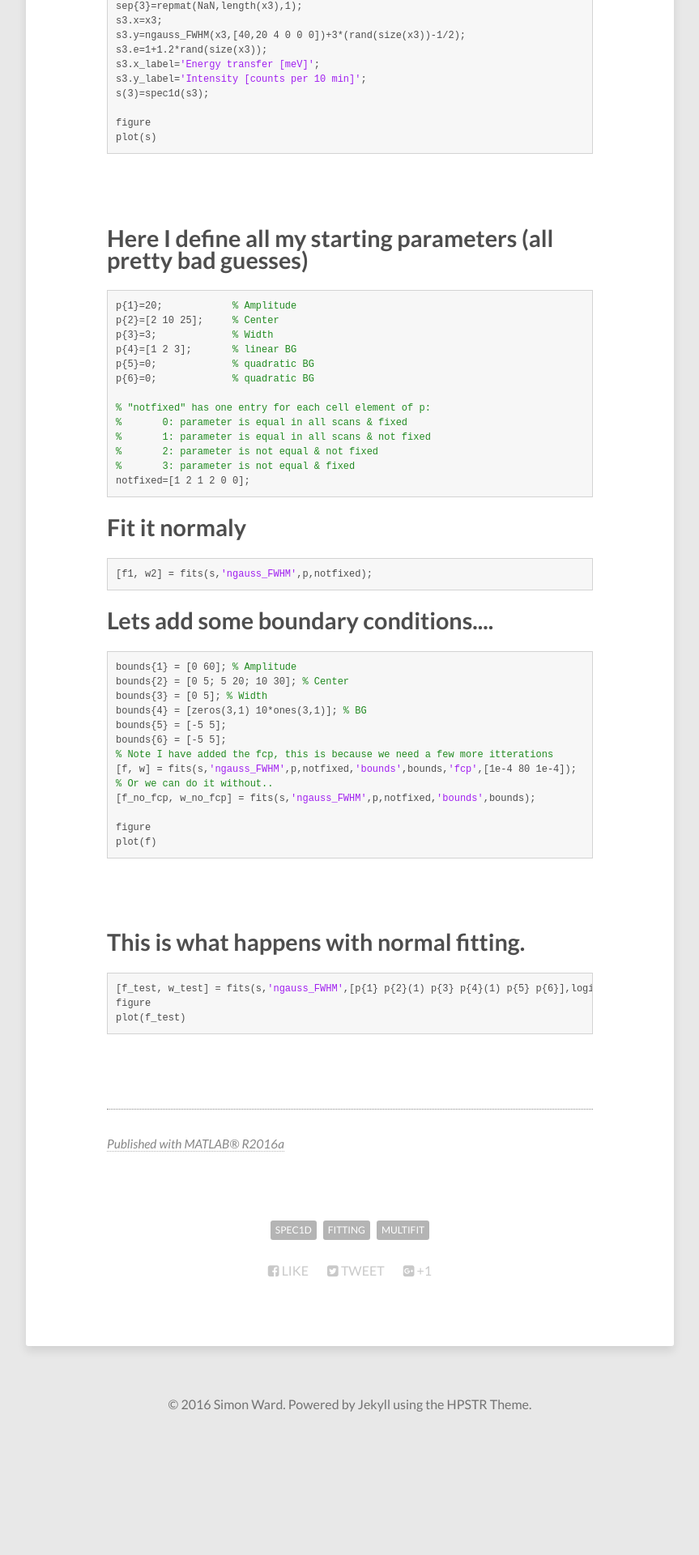
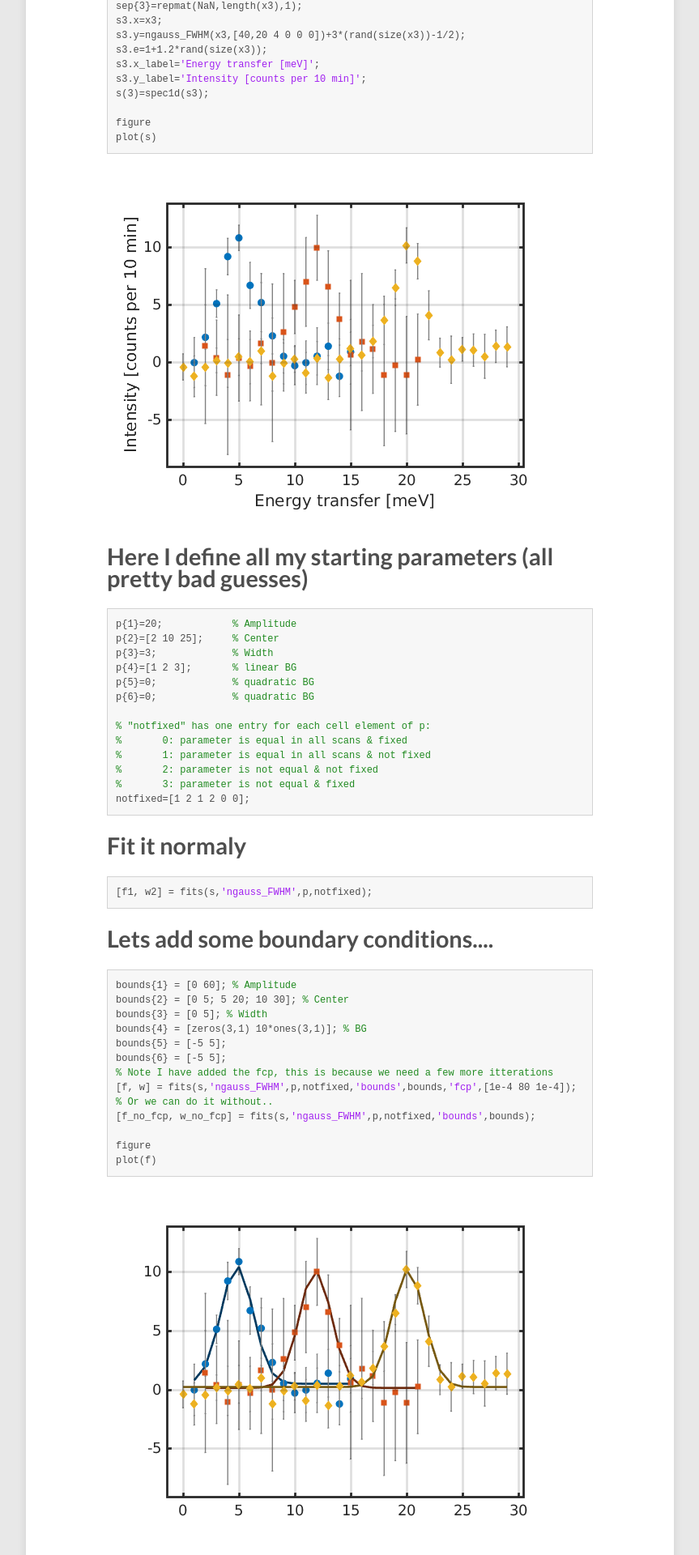
Before and after one commit to wardsimon/Spectra, a Jekyll site: the page built from _posts/2016-02-11-Multifitting-example.html, in a window 1280 px wide. Shown: the part 1022-2942 px from the top of the page at 81% size, without its empty margins (208-1071 px from the left). Built offline with Jekyll 4.4.1, drawn with Linux system fonts in a browser that asks for light colours; nearby versions of some CDN libraries; before the commit the page ends 2797 px from its top, so only the background shows below that.

Commit message:
Update 2016-02-11-Multifitting-example.html

```diff
--- a/_posts/2016-02-11-Multifitting-example.html
+++ b/_posts/2016-02-11-Multifitting-example.html
@@ -16,7 +17,7 @@
    <!--
 This HTML was auto-generated from MATLAB code.
 To make changes, update the MATLAB code and republish this document.
-      --><title>multifit_example</title><meta name="generator" content="MATLAB 9.0"><link rel="schema.DC" href="http://purl.org/dc/elements/1.1/"><meta name="DC.date" content="2016-02-11"><meta name="DC.source" content="multifit_example.m"><style type="text/css">
+      --><title>multifit_example</title><meta name="generator" content="MATLAB 9.0"><link rel="schema.DC" href="http://purl.org/dc/elements/1.1/"><meta name="DC.date" content="2016-02-12"><meta name="DC.source" content="multifit_example.m"><style type="text/css">
 
 
 
@@ -107,7 +108,7 @@
 
 figure
 plot(s)
-</pre><figure><img src="images/multifit_example_01.png" alt=""></figure> <h2>Here I define all my starting parameters (all pretty bad guesses)<a name="3"></a></h2><pre class="codeinput">p{1}=20;            <span class="comment">% Amplitude</span>
+</pre><figure><a href="{{ site.url }}/images/multifit_example_01.png"><img src="{{ site.url }}/images/multifit_example_01.png" alt=""></a></figure> <h2>Here I define all my starting parameters (all pretty bad guesses)<a name="3"></a></h2><pre class="codeinput">p{1}=20;            <span class="comment">% Amplitude</span>
 p{2}=[2 10 25];     <span class="comment">% Center</span>
 p{3}=3;             <span class="comment">% Width</span>
 p{4}=[1 2 3];       <span class="comment">% linear BG</span>
@@ -134,10 +135,10 @@
 
 figure
 plot(f)
-</pre><figure><img src="images/multifit_example_02.png" alt=""></figure> <h2>This is what happens with normal fitting.<a name="6"></a></h2><pre class="codeinput">[f_test, w_test] = fits(s,<span class="string">'ngauss_FWHM'</span>,[p{1} p{2}(1) p{3} p{4}(1) p{5} p{6}],logical(notfixed));
+</pre><figure><a href="{{ site.url }}/images/multifit_example_02.png"><img src="{{ site.url }}/images/multifit_example_02.png" alt=""></a></figure> <h2>This is what happens with normal fitting.<a name="6"></a></h2><pre class="codeinput">[f_test, w_test] = fits(s,<span class="string">'ngauss_FWHM'</span>,[p{1} p{2}(1) p{3} p{4}(1) p{5} p{6}],logical(notfixed));
 figure
 plot(f_test)
-</pre><figure><img src="images/multifit_example_03.png" alt=""></figure> <p class="footer"><br><a href="http://www.mathworks.com/products/matlab/">Published with MATLAB&reg; R2016a</a><br></p></div><!--
+</pre><figure><a href="{{ site.url }}/images/multifit_example_03.png"><img src="{{ site.url }}/images/multifit_example_03.png" alt=""></a></figure> <p class="footer"><br><a href="http://www.mathworks.com/products/matlab/">Published with MATLAB&reg; R2016a</a><br></p></div><!--
 ##### SOURCE BEGIN #####
 close all
 clear all
```
Also changed, not shown: other parts of _posts/2016-02-11-Multifitting-example.html (+1 -0 lines).
